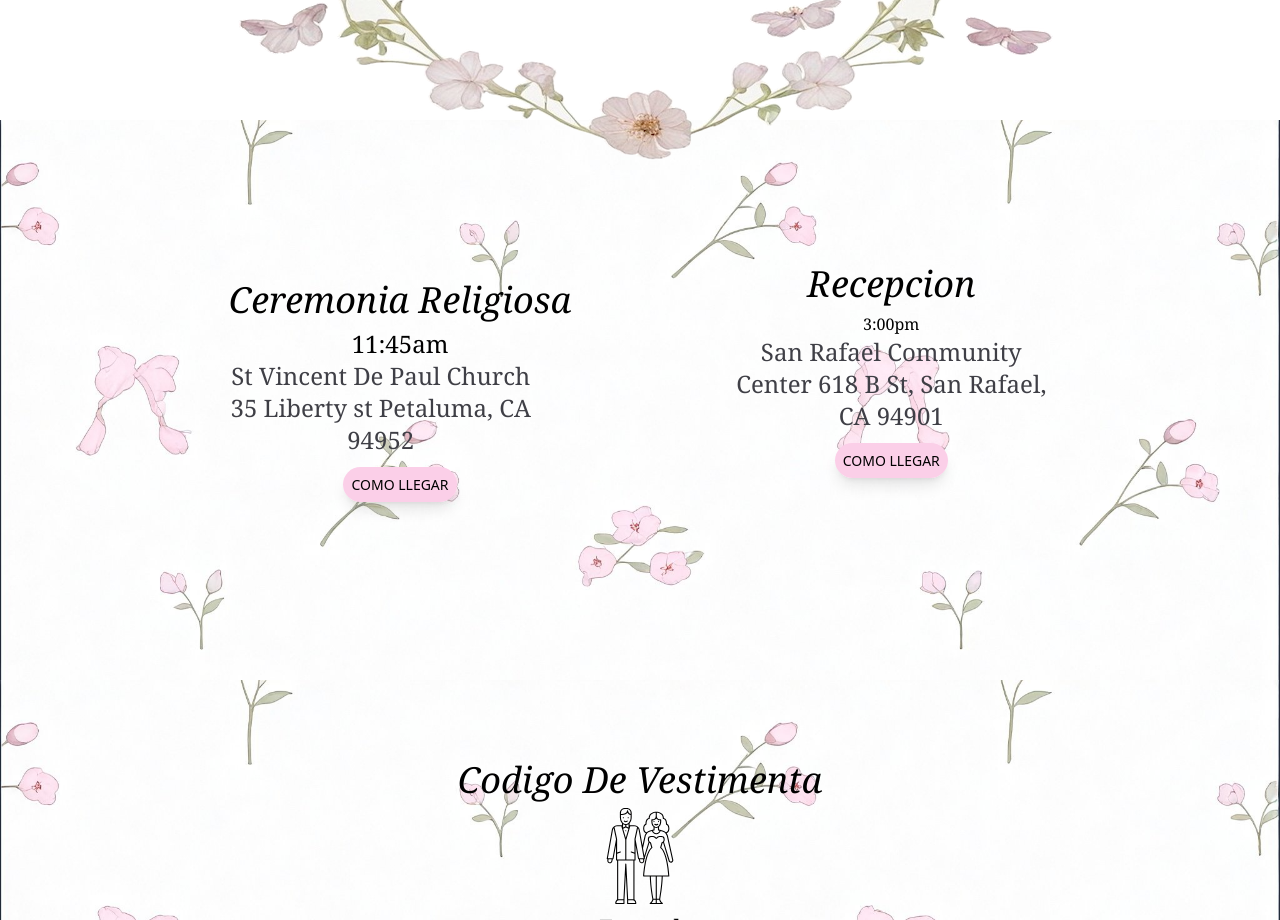
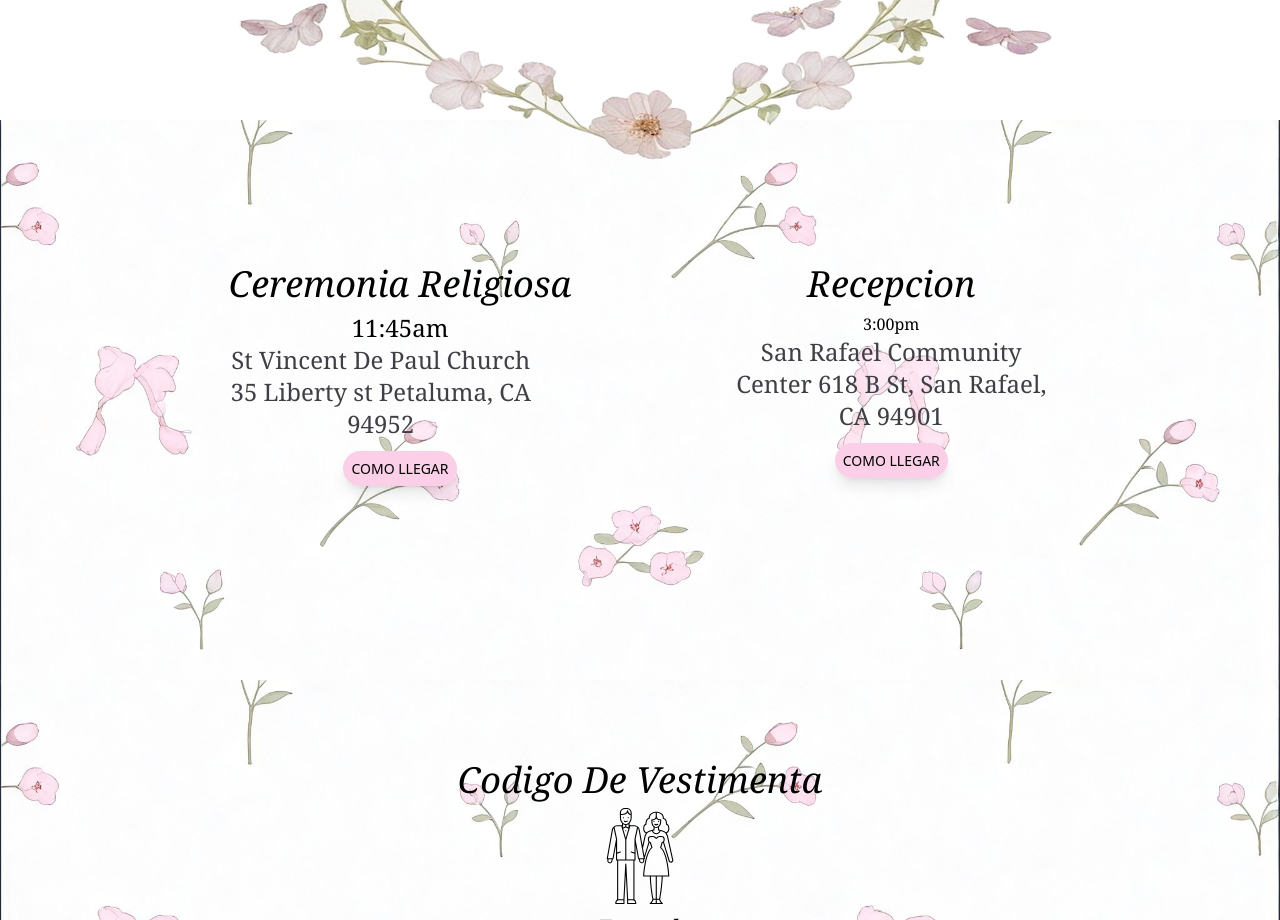
Before and after one commit to oscvrhrr/melany, a website: page index.html in a window 1280 px wide. Shown: the part 1080-2000 px from the top of the page. Drawn offline with Linux system fonts and the light colour scheme; a web font is replaced by a local one.

Commit message:
desktop top margin upd

```diff
--- a/index.html
+++ b/index.html
@@ -64,7 +64,7 @@
         </div>
     </section>
     <section class="bg-background-hero bg-cover w-full h-[50rem] lg:flex lg:mt-[25rem] lg:h-[35rem] lg:justify-center">
-        <div class="px-20 text-center  py-36 min-[320px]:pt-[18rem] min-[389px]:pt-[10rem] ">
+        <div class="px-20 text-center  py-36 min-[320px]:pt-[18rem] min-[389px]:pt-[10rem] lg:pt-36 ">
             <h3 class="text-2xl pb-2 italic lg:text-4xl">Ceremonia Religiosa</h3>
             <p class="lg:text-2xl">11:45am</p>
             <p class="text-lg text-zinc-700 pb-4 lg:w-[19rem] lg:text-2xl ">
```
Also changed, not shown: dist/styles.css.
